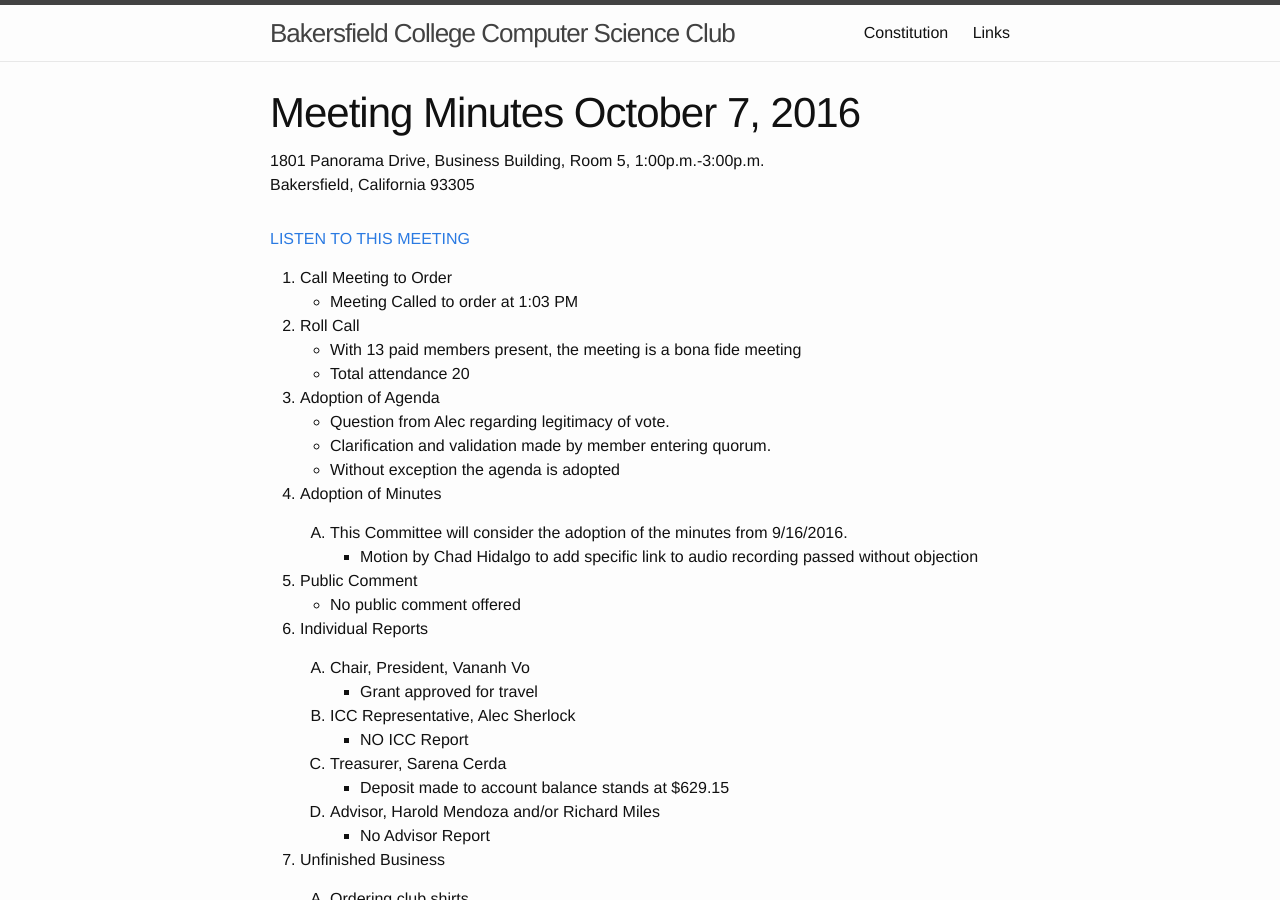
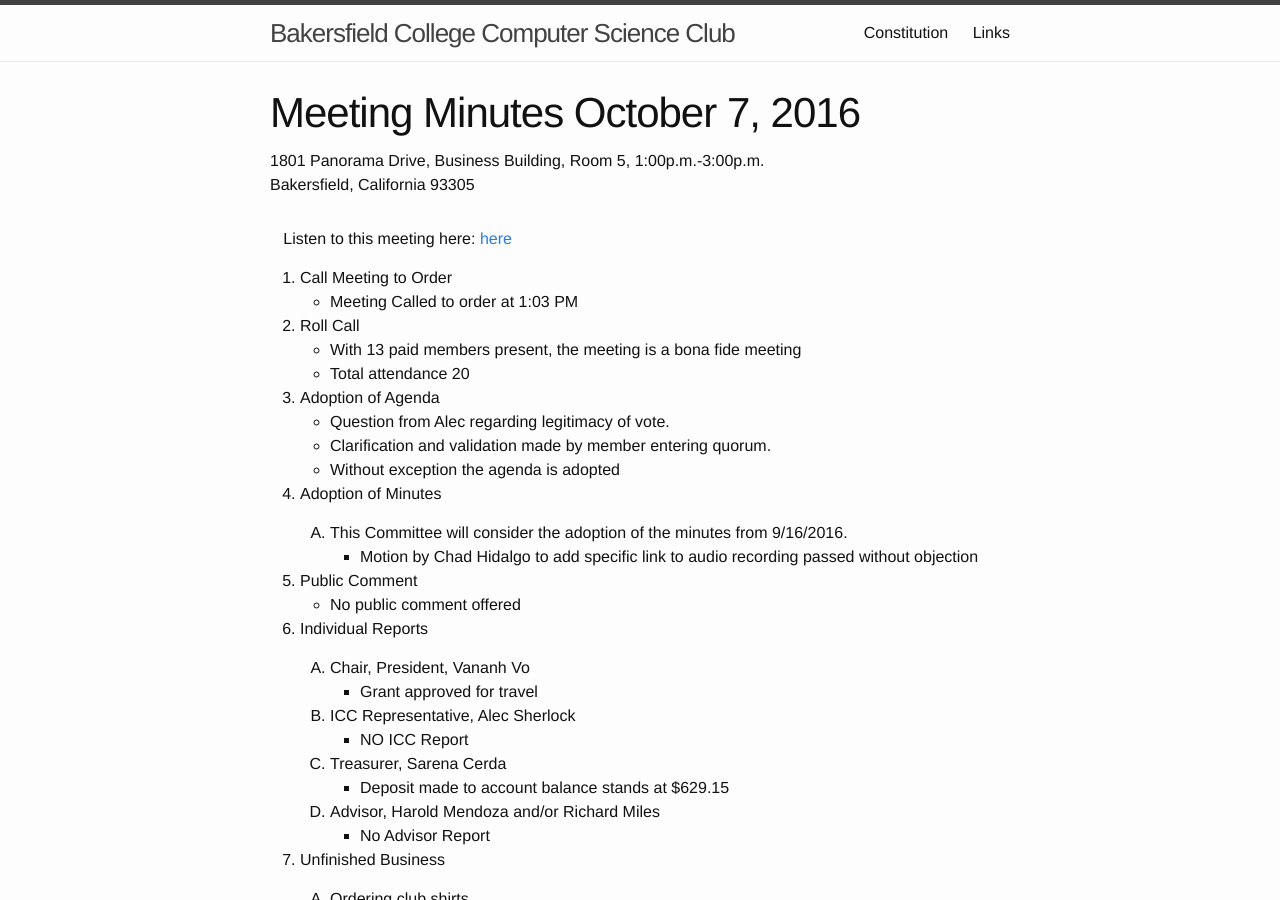
Before and after one commit to AICSC/aicsc.github.io, a Jekyll site: the page built from _posts/minutes/2016-10-07-minutes.markdown, in a window 1280 px wide and 900 px high. Built offline with Jekyll 4.4.1, drawn with Linux system fonts in a browser that asks for light colours.

Commit message:
Update 2016-10-07-minutes.markdown

```diff
--- a/_posts/minutes/2016-10-07-minutes.markdown
+++ b/_posts/minutes/2016-10-07-minutes.markdown
@@ -1,4 +1,4 @@
-[LISTEN TO THIS MEETING](https://fccdl.in/iPvoj2r1R)
+&nbsp;&nbsp;&nbsp;Listen to this meeting here: [here](https://fccdl.in/iPvoj2r1R)
 
 1. Call Meeting to Order
 	* Meeting Called to order at 1:03 PM
```
